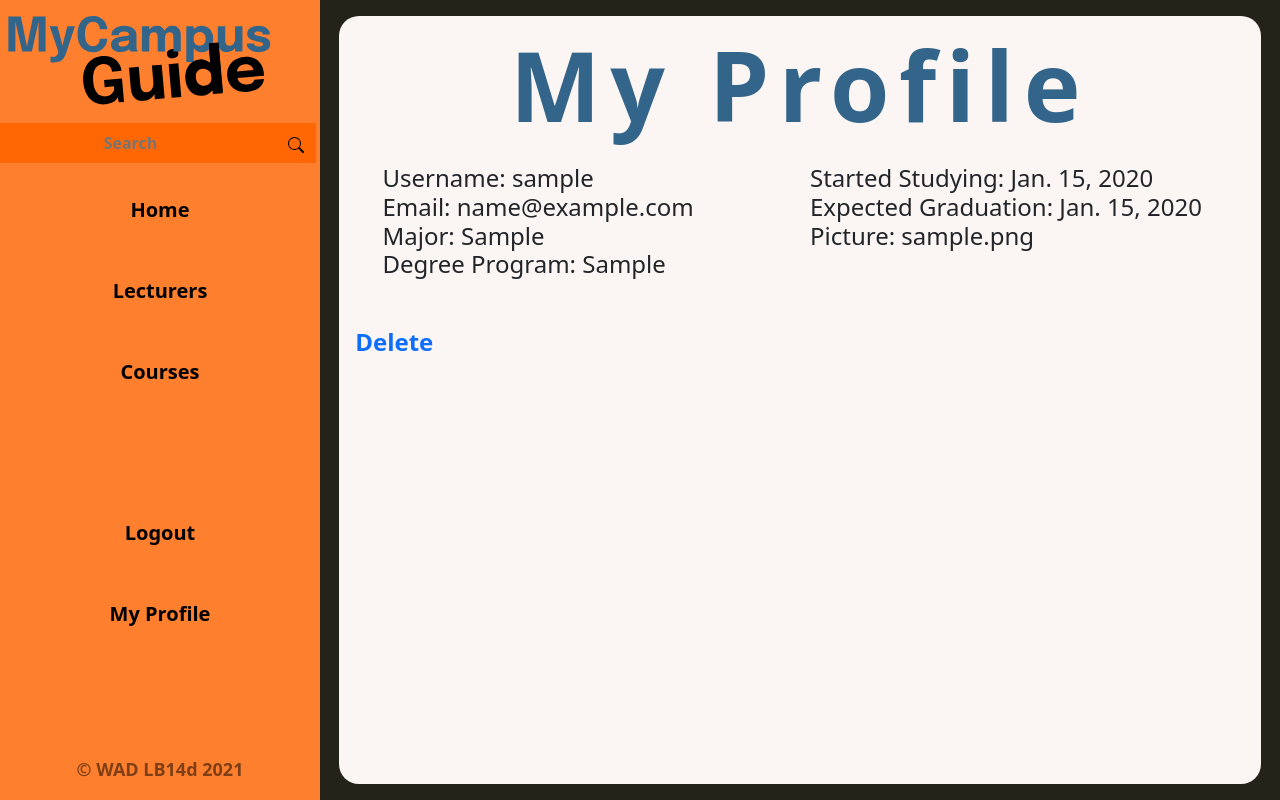
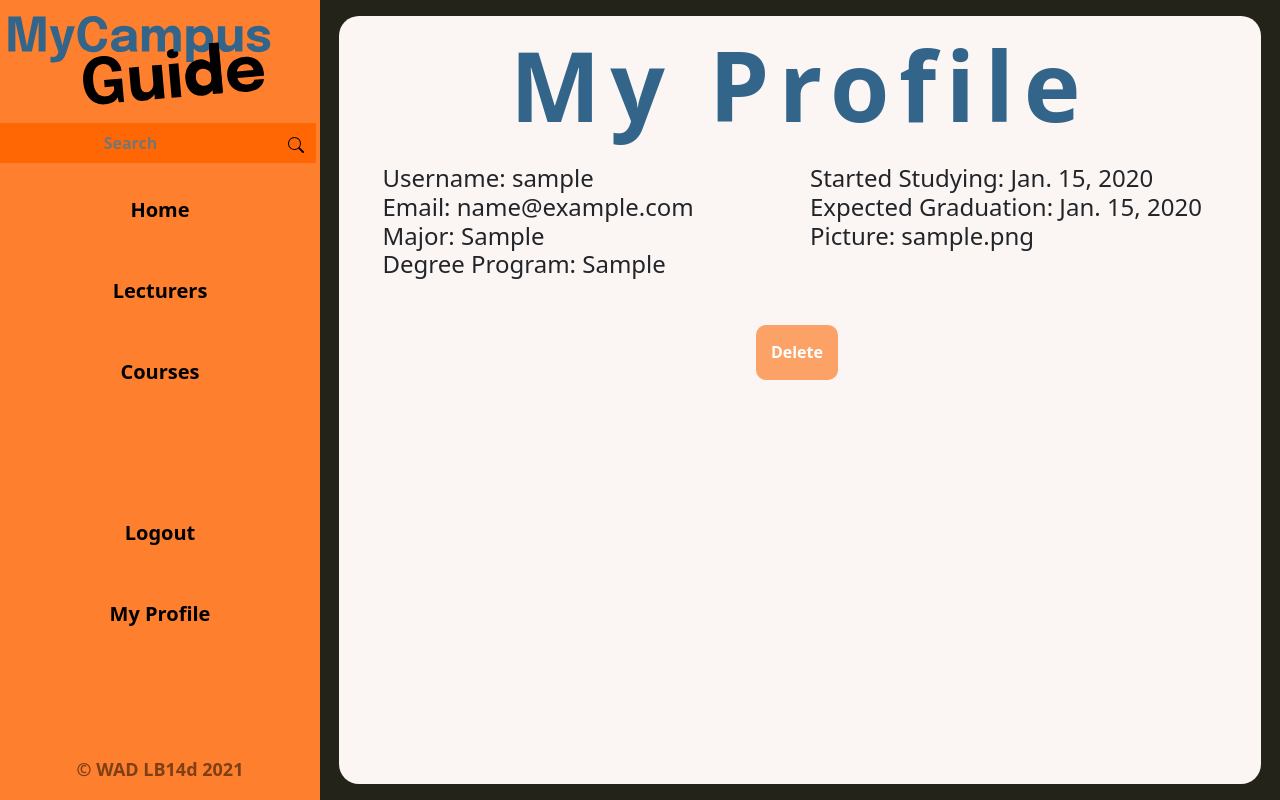
Before and after one commit to WAD2-LB14d/mycampusguide, a Django app: page /guide/myprofile/ in a window 1280 px wide. Run offline with Django 3.2, Linux system fonts and the light colour scheme; a user stored in the database is signed in; tables that the repository leaves empty hold one stand-in row (values such as "Sample post"); some libraries are stand-ins or nearby versions.

Commit message:
delete account button css

```diff
--- a/my_campus_guide/static/css/style.css
+++ b/my_campus_guide/static/css/style.css
@@ -352,13 +352,36 @@ footer {
 	border: none;
 	color: white;
 	padding: 15px;
-	text-align: center;
+	text-align: center !important;
 	text-decoration: none;
 	font-size: 16px;
 	margin: 4px 2px;
-	transition: 0.3s
+	transition: 0.3s;
+
+
 }
 
 #add_lecturer_button:hover{
 	background-color: #FF6705;
 }
+
+#delete_account_button{
+	position: absolute;
+	left:45%;
+	width: min-content;
+	background-color: rgba(254,127,45,0.7);
+	border-radius: 10px;
+	border: none;
+	color: white;
+	padding: 15px;
+	text-decoration: none;
+	font-size: 16px;
+	margin: 4px 4px 2px 2px;
+	transition: 0.3s;
+
+
+
+}
+#delete_account_button:hover{
+	background-color:#FF6705
+}
--- a/my_campus_guide/templates/guide/myprofile.html
+++ b/my_campus_guide/templates/guide/myprofile.html
@@ -60,7 +60,8 @@ h4.pad {
 		</div>
 	</br >
     </form>
-    <a class="nav-link" href="{% url 'guide:delete_account' %}">Delete</a></li>
+
   </div>
+  <a class="nav-link" id="delete_account_button" href="{% url 'guide:delete_account' %}">Delete</a></li>
 
 {% endblock %}
```
